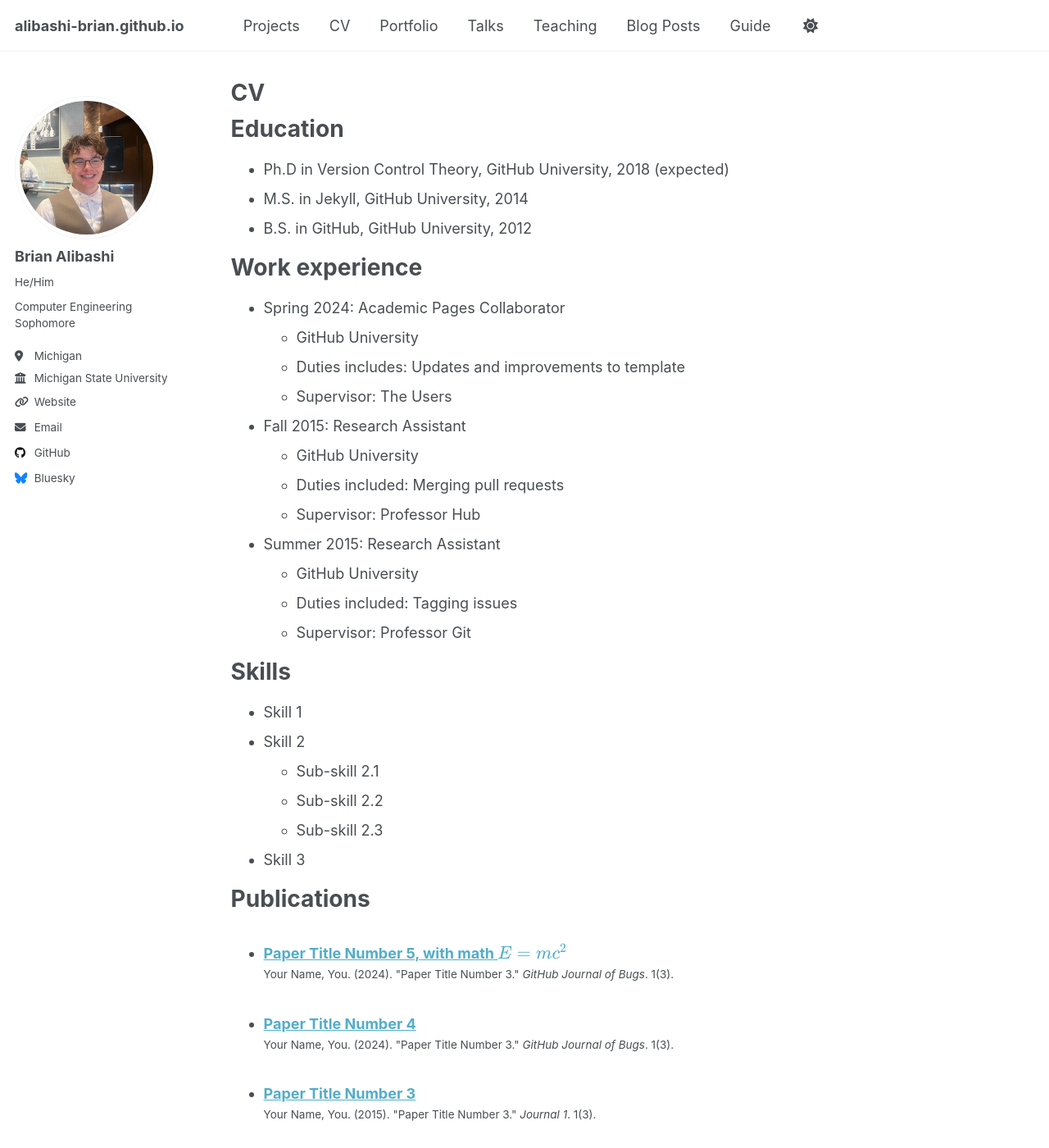
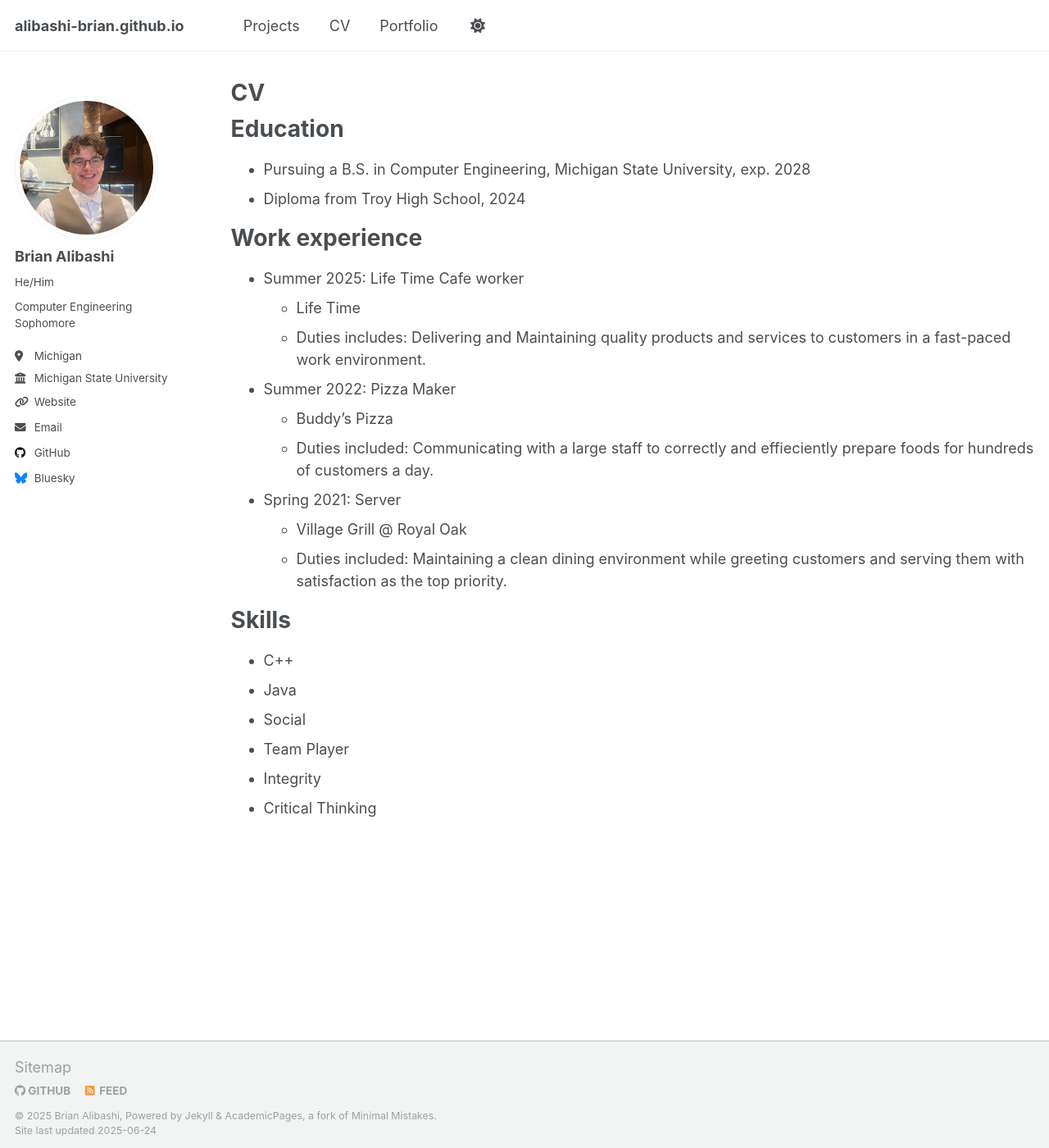
Before and after one commit to alibashi-brian/alibashi-brian.github.io, a Jekyll site: the page built from _pages/cv.md, in a window 1280 px wide and 1400 px high. Shown: the whole window at 82% size. Built offline with Jekyll 4.4.1, drawn with Linux system fonts in a browser that asks for light colours; some of the changed text lies outside the part shown.

Commit message:
Updated CV page

```diff
--- a/_data/navigation.yml
+++ b/_data/navigation.yml
@@ -16,17 +16,3 @@ main:
 
   - title: "Portfolio"
     url: /portfolio/
-
-  - title: "Talks"
-    url: /talks/
-
-  - title: "Teaching"
-    url: /teaching/
-
-  - title: "Blog Posts"
-    url: /year-archive/
-  # - title: "CV"
-  #   url: /cv-json/
-
-  - title: "Guide"
-    url: /markdown/
--- a/_pages/cv.md
+++ b/_pages/cv.md
@@ -11,54 +11,28 @@ redirect_from:
 
 Education
 ======
-* Ph.D in Version Control Theory, GitHub University, 2018 (expected)
-* M.S. in Jekyll, GitHub University, 2014
-* B.S. in GitHub, GitHub University, 2012
+* Pursuing a B.S. in Computer Engineering, Michigan State University, exp. 2028
+* Diploma from Troy High School, 2024
 
 Work experience
 ======
-* Spring 2024: Academic Pages Collaborator
-  * GitHub University
-  * Duties includes: Updates and improvements to template
-  * Supervisor: The Users
+* Summer 2025: Life Time Cafe worker
+  * Life Time
+  * Duties includes: Delivering and Maintaining quality products and services to customers in a fast-paced work environment.
 
-* Fall 2015: Research Assistant
-  * GitHub University
-  * Duties included: Merging pull requests
-  * Supervisor: Professor Hub
+* Summer 2022: Pizza Maker
+  * Buddy's Pizza
+  * Duties included: Communicating with a large staff to correctly and effieciently prepare foods for hundreds of customers a day.
 
-* Summer 2015: Research Assistant
-  * GitHub University
-  * Duties included: Tagging issues
-  * Supervisor: Professor Git
+* Spring 2021: Server
+  * Village Grill @ Royal Oak
+  * Duties included: Maintaining a clean dining environment while greeting customers and serving them with satisfaction as the top priority.
 
 Skills
 ======
-* Skill 1
-* Skill 2
-  * Sub-skill 2.1
-  * Sub-skill 2.2
-  * Sub-skill 2.3
-* Skill 3
-
-Publications
-======
-  <ul>{% for post in site.publications reversed %}
-    {% include archive-single-cv.html %}
-  {% endfor %}</ul>
-
-Talks
-======
-  <ul>{% for post in site.talks reversed %}
-    {% include archive-single-talk-cv.html  %}
-  {% endfor %}</ul>
-
-Teaching
-======
-  <ul>{% for post in site.teaching reversed %}
-    {% include archive-single-cv.html %}
-  {% endfor %}</ul>
-
-Service and leadership
-======
-* Currently signed in to 43 different slack teams
+* C++
+* Java
+* Social
+* Team Player
+* Integrity
+* Critical Thinking
```
